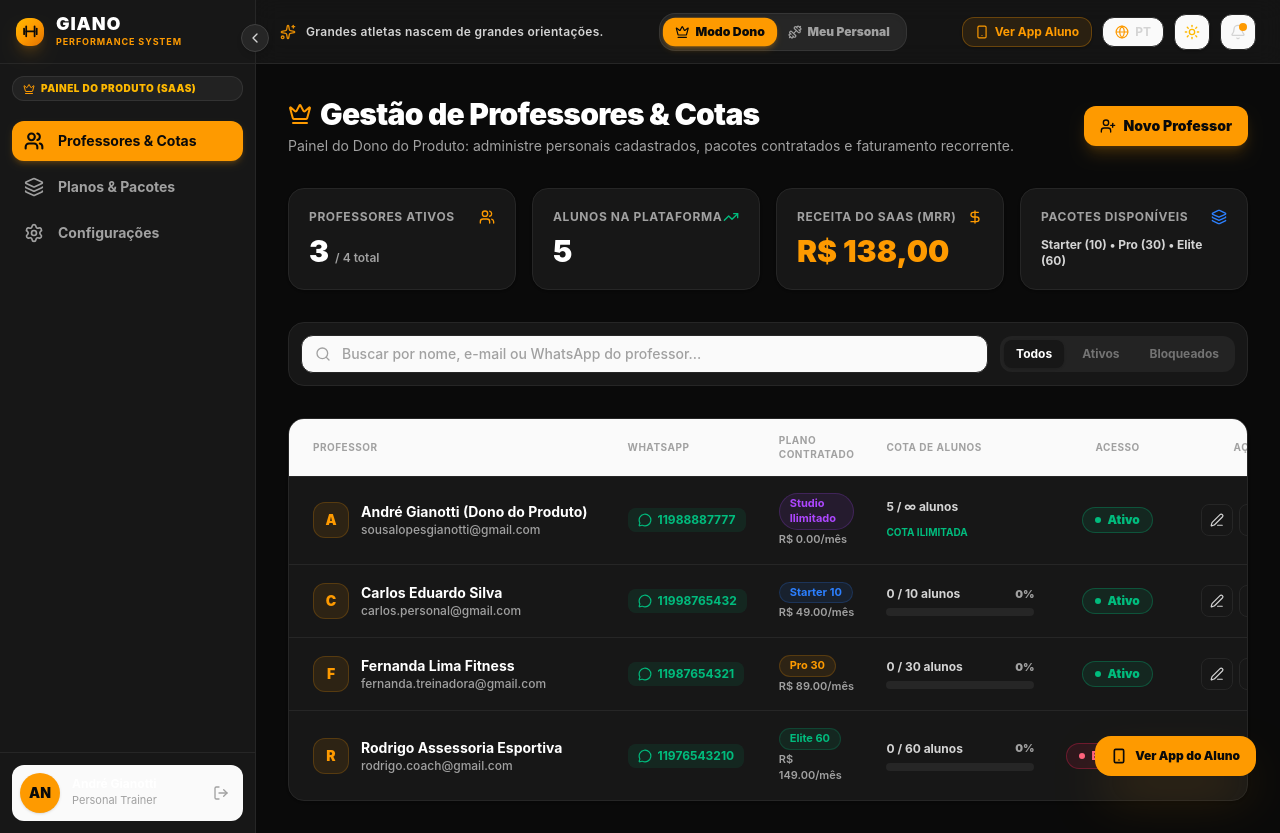
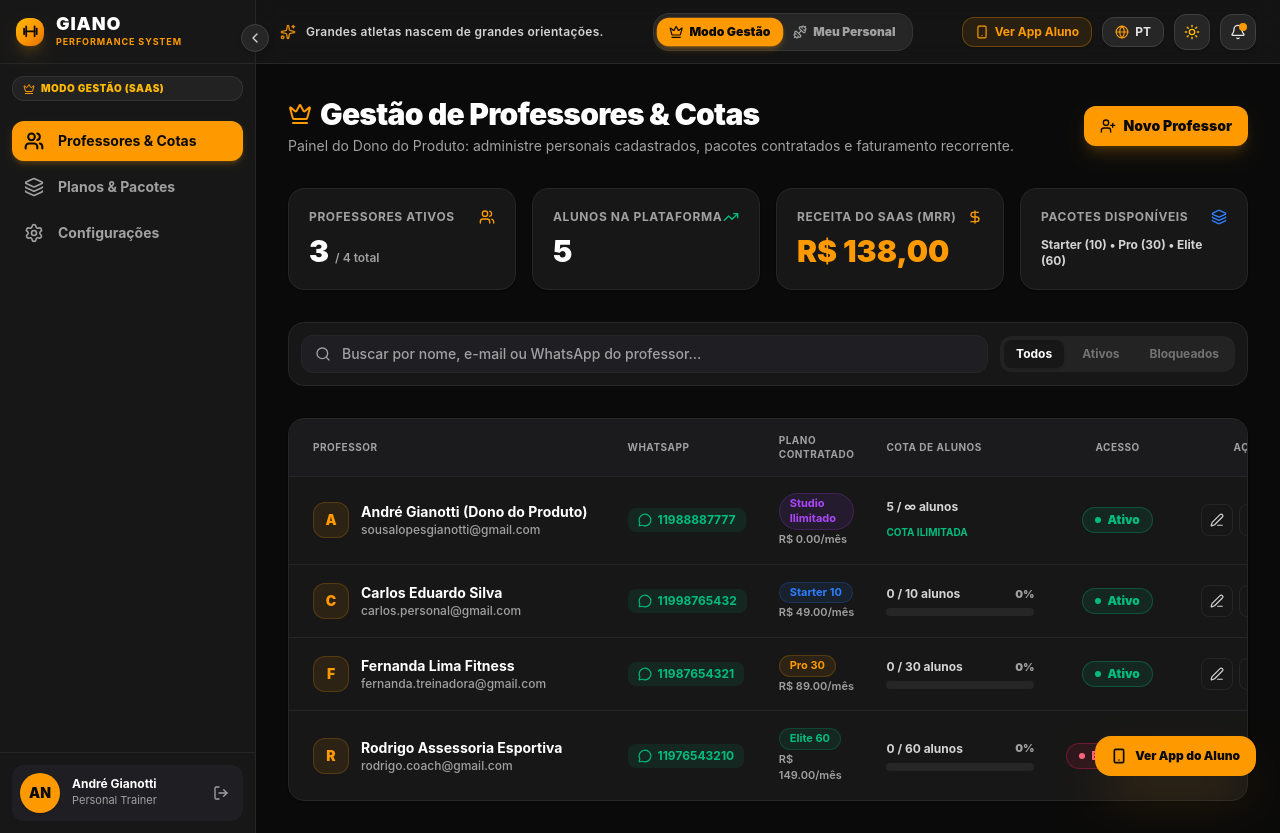
Before and after one commit to sousalopesgianotti-cmd/appgiano, a React (Vite) app: page / in a window 1280 px wide. Both pictures are taken after typing "Sample", "Sample123" into the empty fields and a click on the button "Entrar". Built offline with nearby package versions, Linux system fonts and the light colour scheme.

Commit message:
fix: renomear para Modo Gestão e harmonizar fundo escuro dos controles superiores no modo escuro

```diff
--- a/src/components/layout/Header.tsx
+++ b/src/components/layout/Header.tsx
@@ -53,7 +53,7 @@ export const Header: React.FC<HeaderProps> = ({
         </span>
       </div>
 
-      {/* Centro: Alternador Híbrido de Modo (Dono vs Meu Personal) */}
+      {/* Centro: Alternador Híbrido de Modo (Gestão vs Meu Personal) */}
       {isSuperAdmin && onViewModeChange && (
         <div className="flex items-center p-1 rounded-2xl bg-neutral-100 dark:bg-neutral-800 border border-neutral-200/80 dark:border-neutral-700/60 shadow-inner">
           <button
@@ -66,7 +66,7 @@ export const Header: React.FC<HeaderProps> = ({
             title="Gerenciar Professores e Planos do SaaS"
           >
             <Crown className="size-3.5" />
-            <span>Modo Dono</span>
+            <span>Modo Gestão</span>
           </button>
 
           <button
@@ -101,7 +101,7 @@ export const Header: React.FC<HeaderProps> = ({
         <div className="relative">
           <button
             onClick={() => setLangMenuOpen(!langMenuOpen)}
-            className="flex items-center gap-1.5 px-3 py-1.5 rounded-xl border border-neutral-200 dark:border-neutral-800 bg-neutral-50 dark:bg-neutral-850 hover:bg-neutral-100 dark:hover:bg-neutral-800 text-xs font-bold text-neutral-700 dark:text-neutral-300 transition-colors"
+            className="flex items-center gap-1.5 px-3 py-1.5 rounded-xl border border-neutral-200 dark:border-neutral-700 bg-neutral-100 dark:bg-neutral-800 hover:bg-neutral-200 dark:hover:bg-neutral-700 text-xs font-bold text-neutral-700 dark:text-neutral-200 transition-all shadow-sm"
             title="Alterar Idioma"
           >
             <Globe className="size-3.5 text-amber-500" />
@@ -109,7 +109,7 @@ export const Header: React.FC<HeaderProps> = ({
           </button>
 
           {langMenuOpen && (
-            <div className="absolute right-0 mt-2 w-36 rounded-2xl border border-neutral-200 dark:border-neutral-800 bg-white dark:bg-neutral-900 shadow-xl p-1.5 space-y-1 z-50 animate-in fade-in zoom-in-95 duration-150">
+            <div className="absolute right-0 mt-2 w-36 rounded-2xl border border-neutral-200 dark:border-neutral-700 bg-white dark:bg-neutral-900 shadow-2xl p-1.5 space-y-1 z-50 animate-in fade-in zoom-in-95 duration-150">
               {idiomas.map((item) => (
                 <button
                   key={item.code}
@@ -134,7 +134,7 @@ export const Header: React.FC<HeaderProps> = ({
         {/* Alternador de Tema Claro/Escuro */}
         <button
           onClick={toggleTheme}
-          className="size-9 rounded-xl border border-neutral-200 dark:border-neutral-800 bg-neutral-50 dark:bg-neutral-850 hover:bg-neutral-100 dark:hover:bg-neutral-800 flex items-center justify-center text-neutral-600 dark:text-neutral-300 transition-all shadow-sm"
+          className="size-9 rounded-xl border border-neutral-200 dark:border-neutral-700 bg-neutral-100 dark:bg-neutral-800 hover:bg-neutral-200 dark:hover:bg-neutral-700 flex items-center justify-center text-neutral-700 dark:text-neutral-200 transition-all shadow-sm cursor-pointer"
           title={theme === 'dark' ? 'Mudar para Modo Claro' : 'Mudar para Modo Escuro'}
         >
           {theme === 'dark' ? (
@@ -146,7 +146,7 @@ export const Header: React.FC<HeaderProps> = ({
 
         {/* Notificações */}
         <button
-          className="relative size-9 rounded-xl border border-neutral-200 dark:border-neutral-800 bg-neutral-50 dark:bg-neutral-850 hover:bg-neutral-100 dark:hover:bg-neutral-800 flex items-center justify-center text-neutral-600 dark:text-neutral-300 transition-colors"
+          className="relative size-9 rounded-xl border border-neutral-200 dark:border-neutral-700 bg-neutral-100 dark:bg-neutral-800 hover:bg-neutral-200 dark:hover:bg-neutral-700 flex items-center justify-center text-neutral-700 dark:text-neutral-200 transition-all shadow-sm cursor-pointer"
           title="Notificações"
         >
           <Bell className="size-4" />
--- a/src/components/layout/Sidebar.tsx
+++ b/src/components/layout/Sidebar.tsx
@@ -94,7 +94,7 @@ export const Sidebar: React.FC<SidebarProps> = ({
             {viewMode === 'owner' ? (
               <>
                 <Crown className="size-3 text-amber-500" />
-                <span className="text-amber-600 dark:text-amber-400">Painel do Produto (SaaS)</span>
+                <span className="text-amber-600 dark:text-amber-400">Modo Gestão (SaaS)</span>
               </>
             ) : (
               <>
--- a/src/index.css
+++ b/src/index.css
@@ -1,6 +1,10 @@
 @import "tailwindcss";
 
 @custom-variant dark (&:where(.dark, .dark *));
+
+@theme {
+  --color-neutral-850: #1f1f23;
+}
 
 @layer base {
   :root {
```
